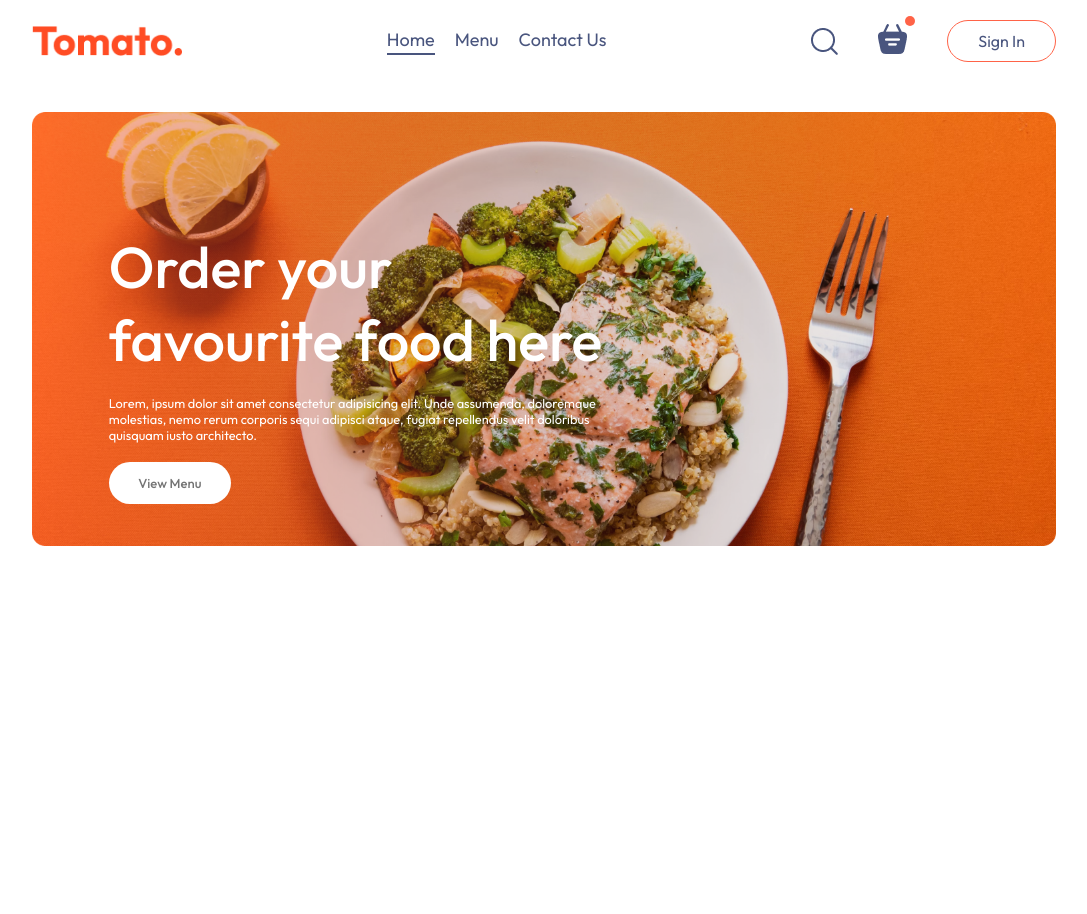
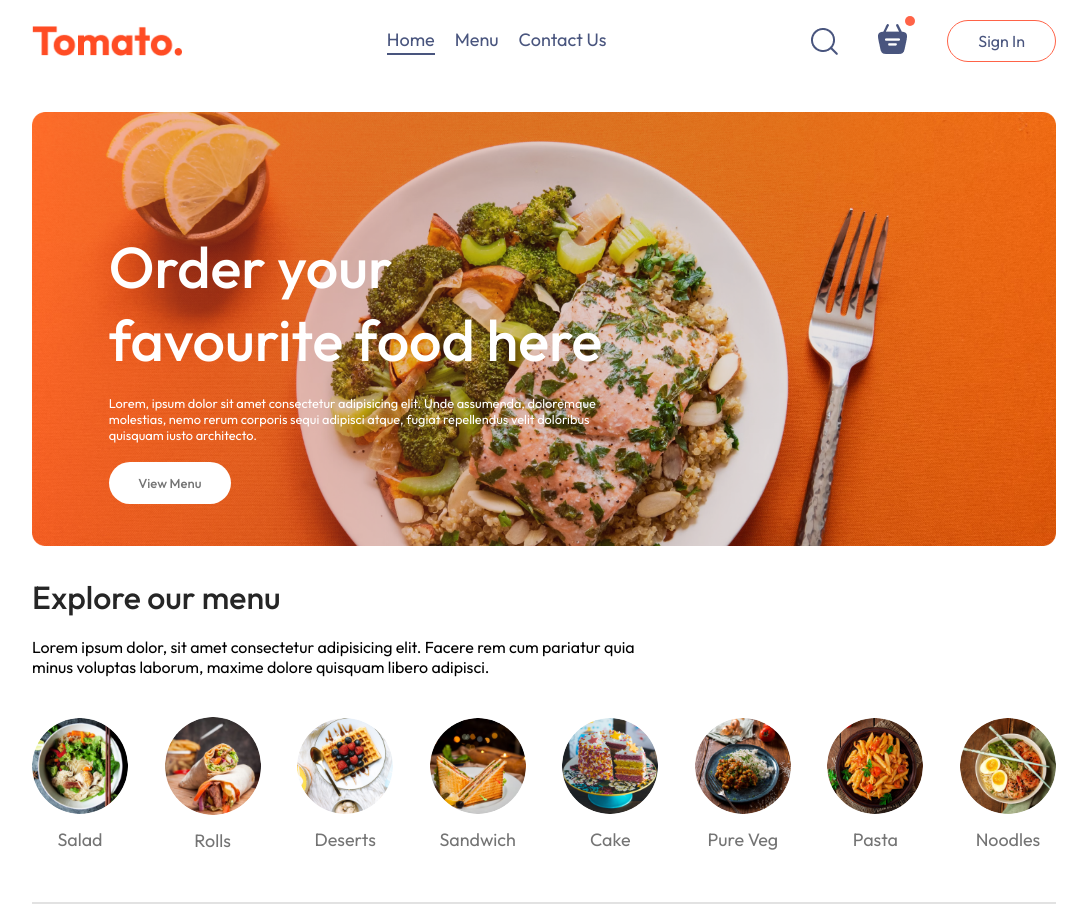
Before and after one commit to CreationsBliss/suprava-food-delivery-website-frontend, a React (Vite) app: page / in a window 1280 px wide. Shown: the whole page, without its empty margins (96-1183 px from the left). Before the commit the page ends 800 px from the top, so only its background shows below. Built offline with nearby package versions, Linux system fonts and the light colour scheme.

Commit message:
explore our menu component done

```diff
--- /dev/null
+++ b/src/components/ExploreMenu/ExploreMenu.css
@@ -0,0 +1,48 @@
+.explore-menu {
+  display: flex;
+  flex-direction: column;
+  gap: 20px;
+}
+.explore-menu h1 {
+  color: var(--primary-color);
+  font-weight: 500;
+}
+.explore-menu-text {
+  max-width: 60%;
+  color: var(--secondary-color);
+}
+.explore-menu-list {
+  display: flex;
+  justify-content: space-between;
+  align-items: center;
+  gap: 30px;
+  text-align: center;
+  margin: 20px 0px;
+  overflow-x: scroll;
+}
+.explore-menu-list::-webkit-scrollbar {
+  display: none;
+}
+.explore-menu-list-item img {
+  width: 7.5vw;
+  min-width: 30px;
+  border-radius: 50%;
+  cursor: pointer;
+  transition: 0.2s;
+}
+.explore-menu-list-item p {
+  margin-top: 10px;
+  color: var(--button-text-color);
+  font-size: max(1.4vw, 16px);
+  cursor: pointer;
+}
+.explore-menu hr {
+  margin: 10px 0px;
+  height: 2px;
+  background-color: var(--divider-color);
+  border: 0;
+}
+.explore-menu-list-item .active{
+    border: 4px solid var(--tomato-color);
+    padding: 2px;
+}
--- /dev/null
+++ b/src/components/ExploreMenu/ExploreMenu.jsx
@@ -0,0 +1,40 @@
+import { menu_list } from "../../assets/assets";
+import "./ExploreMenu.css";
+
+const ExploreMenu = ({ category, setCategory }) => {
+  return (
+    <div className="explore-menu" id="explore-menu">
+      <h1>Explore our menu</h1>
+      <p className="explore-menu-text">
+        Lorem ipsum dolor, sit amet consectetur adipisicing elit. Facere rem cum
+        pariatur quia minus voluptas laborum, maxime dolore quisquam libero
+        adipisci.
+      </p>
+      <div className="explore-menu-list">
+        {menu_list.map((item, index) => {
+          return (
+            <div
+              key={index}
+              className="explore-menu-list-item"
+              onClick={() =>
+                setCategory((prev) =>
+                  prev === item.menu_name ? "All" : item.menu_name
+                )
+              }
+            >
+              <img
+                className={category === item.menu_name ? "active" : ""}
+                src={item.menu_image}
+                alt="menu-image"
+              />
+              <p>{item.menu_name}</p>
+            </div>
+          );
+        })}
+      </div>
+      <hr />
+    </div>
+  );
+};
+
+export default ExploreMenu;
--- a/src/components/Header/Header.jsx
+++ b/src/components/Header/Header.jsx
@@ -5,7 +5,11 @@
     <div className="header">
       <div className="header-contents">
         <h2>Order your favourite food here</h2>
-        <p>Lorem, ipsum dolor sit amet consectetur adipisicing elit. Unde assumenda, doloremque molestias, nemo rerum corporis sequi adipisci atque, fugiat repellendus velit doloribus quisquam iusto architecto.</p>
+        <p>
+          Lorem, ipsum dolor sit amet consectetur adipisicing elit. Unde
+          assumenda, doloremque molestias, nemo rerum corporis sequi adipisci
+          atque, fugiat repellendus velit doloribus quisquam iusto architecto.
+        </p>
         <button>View Menu</button>
       </div>
     </div>
--- a/src/index.css
+++ b/src/index.css
@@ -4,10 +4,13 @@
   --font-family: "Outfit", sans-serif;
 
   --white-color: #ffffff;
+  --primary-color: #262626;
+  --secondry-color: #808080;
   --link-color: #49557e;
   --tomato-color: #ff6347;
   --light-tomato-color: #fff4f2;
   --button-text-color: #747474;
+  --divider-color: #e2e2e2;
 }
 
 @keyframes fadeIn {
--- a/src/pages/Home/Home.jsx
+++ b/src/pages/Home/Home.jsx
@@ -1,10 +1,15 @@
+import { useState } from "react";
+import ExploreMenu from "../../components/ExploreMenu/ExploreMenu";
 import Header from "../../components/Header/Header";
 import "./Home.css";
 
 const Home = () => {
+  const [category, setCategory] = useState("All");
+
   return (
     <div>
       <Header></Header>
+      <ExploreMenu category={category} setCategory={setCategory}></ExploreMenu>
     </div>
   );
 };
```
